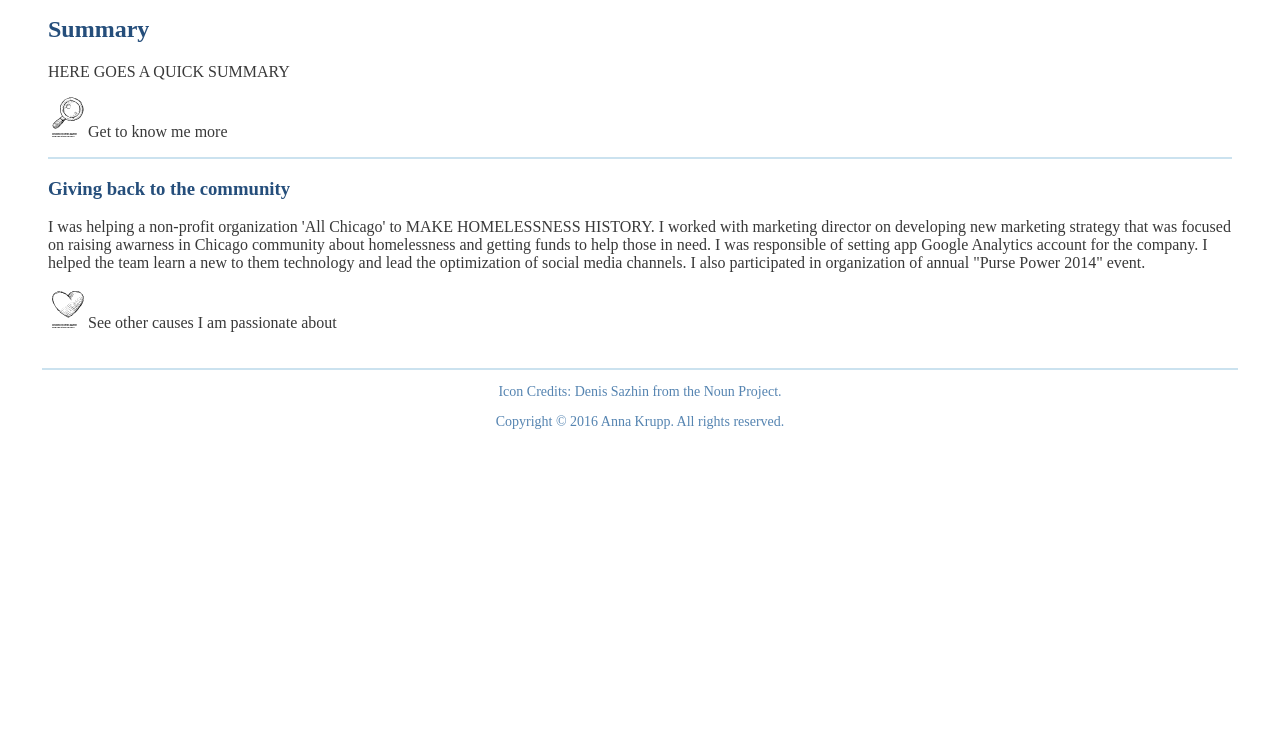
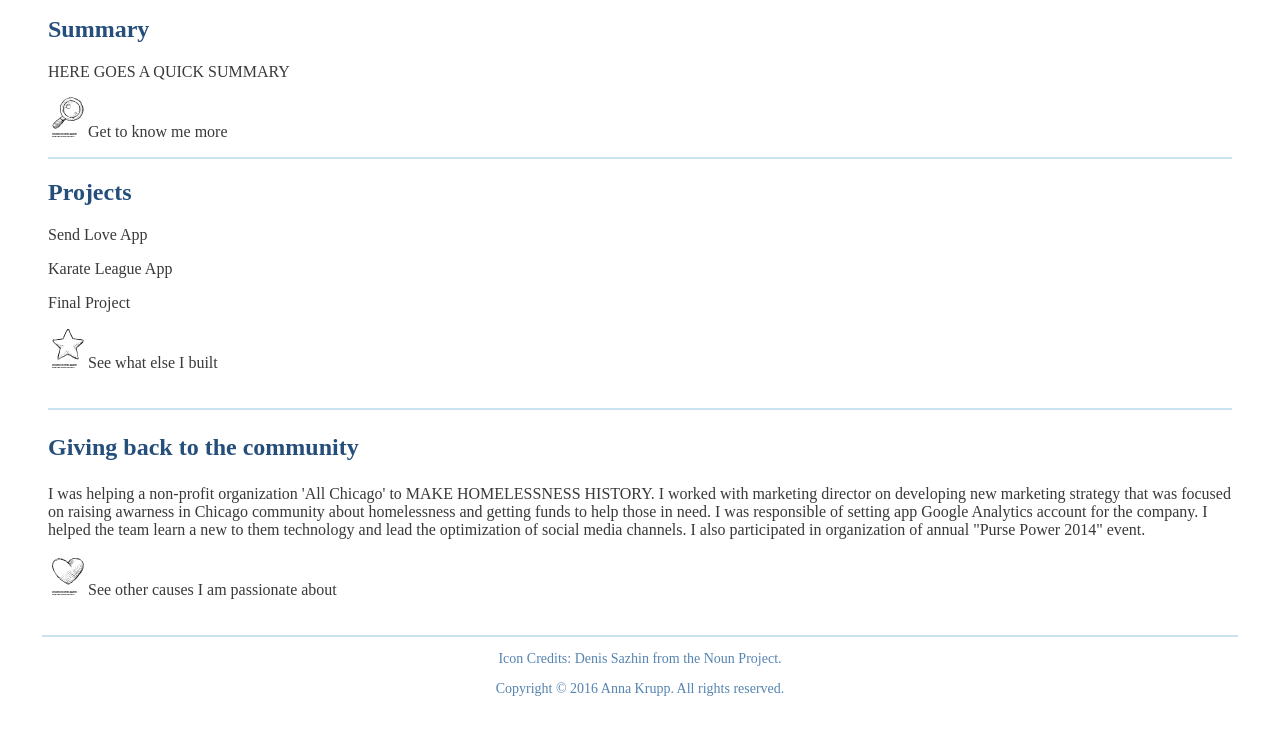
Before and after one commit to cherchezlafemme/cherchezlafemme-portfolio, a Django app: page / in a window 1280 px wide. Shown: the part 700-1435 px from the top of the page. Before the commit the page ends 1129 px from the top, so only its background shows below. Run offline with Django 3.2, Linux system fonts and the light colour scheme.

Commit message:
Add projects template

```diff
--- /dev/null
+++ b/collection/templates/_projects.html
@@ -0,0 +1,9 @@
+<div class='container top-border'>
+  <h2 class='sep-page-title'>Projects</h2>
+
+  <p>Send Love App</p>
+  <p>Karate League App</p>
+  <p>Final Project</p>
+
+  <p><a href="{% url 'projects' %}" alt='projects'><img class='icon icon-container' src='/static/images/accomplishments.svg' alt='projects'/></a>See what else I built</p>
+</div>
--- a/collection/templates/_volunteer.html
+++ b/collection/templates/_volunteer.html
@@ -1,5 +1,5 @@
 <div class='container top-border'>
-	<h3>Giving back to the community</h3>
+	<h3 class='sep-page-title'>Giving back to the community</h3>
 
 	<p>I was helping a non-profit organization 'All Chicago' to MAKE HOMELESSNESS HISTORY. I worked with marketing director on developing new marketing strategy that was focused on raising awarness in Chicago community about homelessness and getting funds to help those in need. I was responsible of setting app Google Analytics account for the company. I helped the team learn a new to them technology and lead the optimization of social media channels. I also participated in organization of annual "Purse Power 2014" event.</p>
 
--- a/collection/templates/experience.html
+++ b/collection/templates/experience.html
@@ -6,5 +6,7 @@
 <div class='container'>
 	<h2 class='sep-page-title'>Experience</h2>
 
+
+
 </div>
 {% endblock %}
--- a/collection/templates/index.html
+++ b/collection/templates/index.html
@@ -51,7 +51,9 @@
 	</table>
 </div>
 {% include '_about.html' %}
+{% include '_projects.html' %}
 {% include '_volunteer.html' %}
+
 <!-- {% include '_about.html' %}
 {% include '_about.html' %} -->
 {% endblock %}
```
